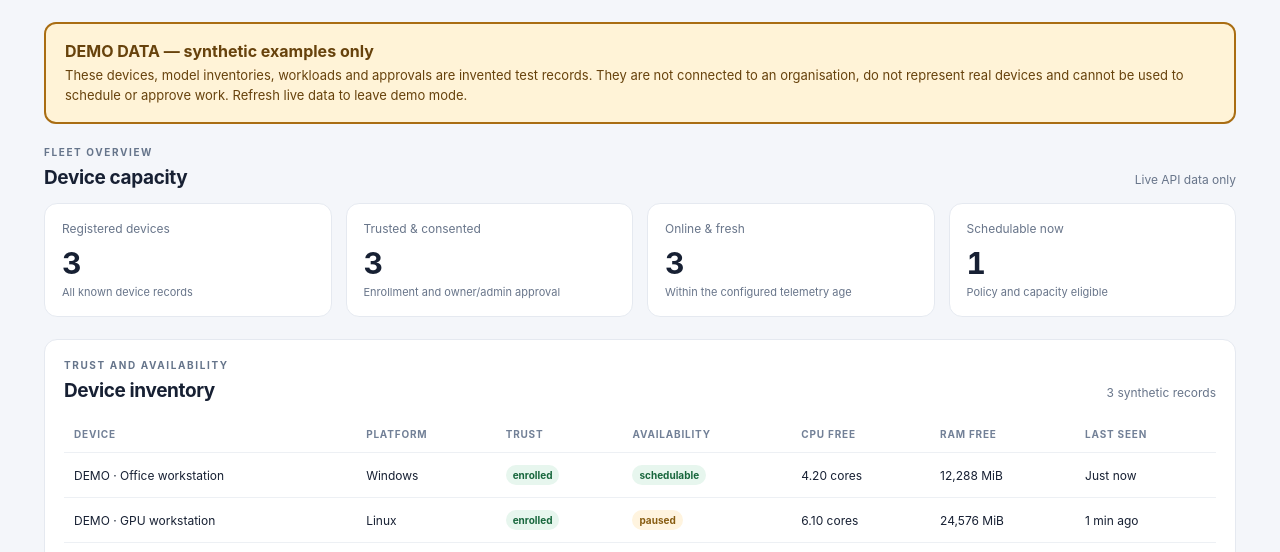
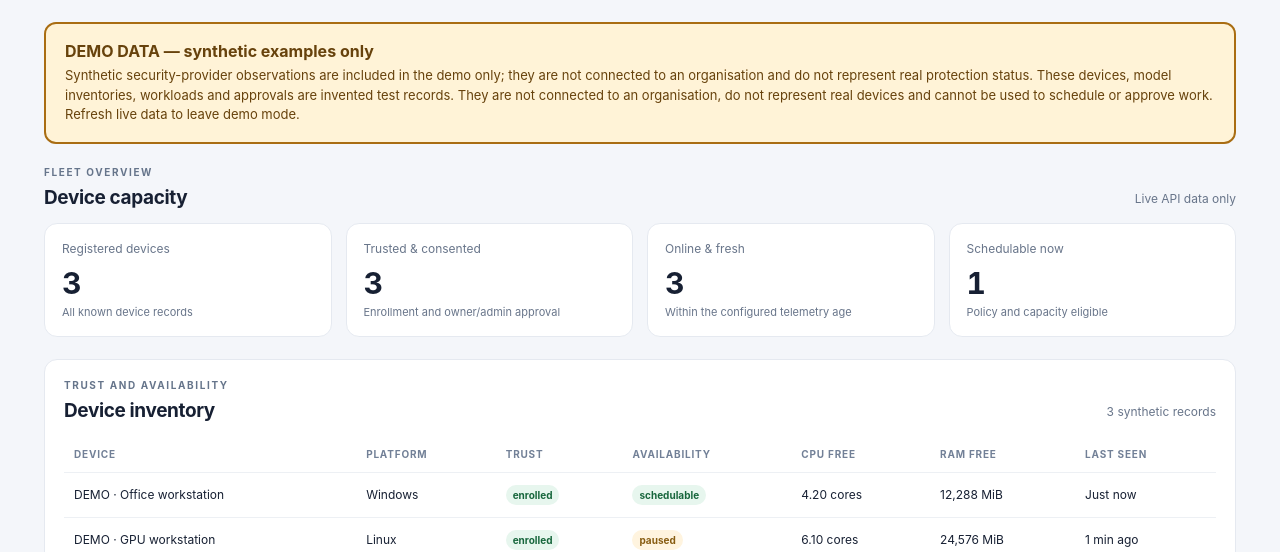
Before and after one commit to asifshadab33/UJANI-ENTERPRISE-AI, a plain HTML site: page apps/operator-console/index.html in a window 1280 px wide. Both pictures are taken after a click on the button "Load demo data". Shown: the part 226-778 px from the top of the page. Drawn offline with Linux system fonts and the light colour scheme.

Commit message:
docs(console): label synthetic security-provider demo data

```diff
--- a/apps/operator-console/index.html
+++ b/apps/operator-console/index.html
@@ -26,7 +26,7 @@
     <section id="clock-warning" class="clock-warning" role="status" hidden></section>
     <section id="demo-banner" class="demo-banner" role="status" hidden>
       <strong>DEMO DATA — synthetic examples only</strong>
-      <p>These devices, model inventories, workloads and approvals are invented test records. They are not connected to an organisation, do not represent real devices and cannot be used to schedule or approve work. Refresh live data to leave demo mode.</p>
+      <p>Synthetic security-provider observations are included in the demo only; they are not connected to an organisation and do not represent real protection status. These devices, model inventories, workloads and approvals are invented test records. They are not connected to an organisation, do not represent real devices and cannot be used to schedule or approve work. Refresh live data to leave demo mode.</p>
     </section>
     <section id="notice" class="notice" role="alert">
       <strong>Waiting for the Enterprise control plane</strong>
```
